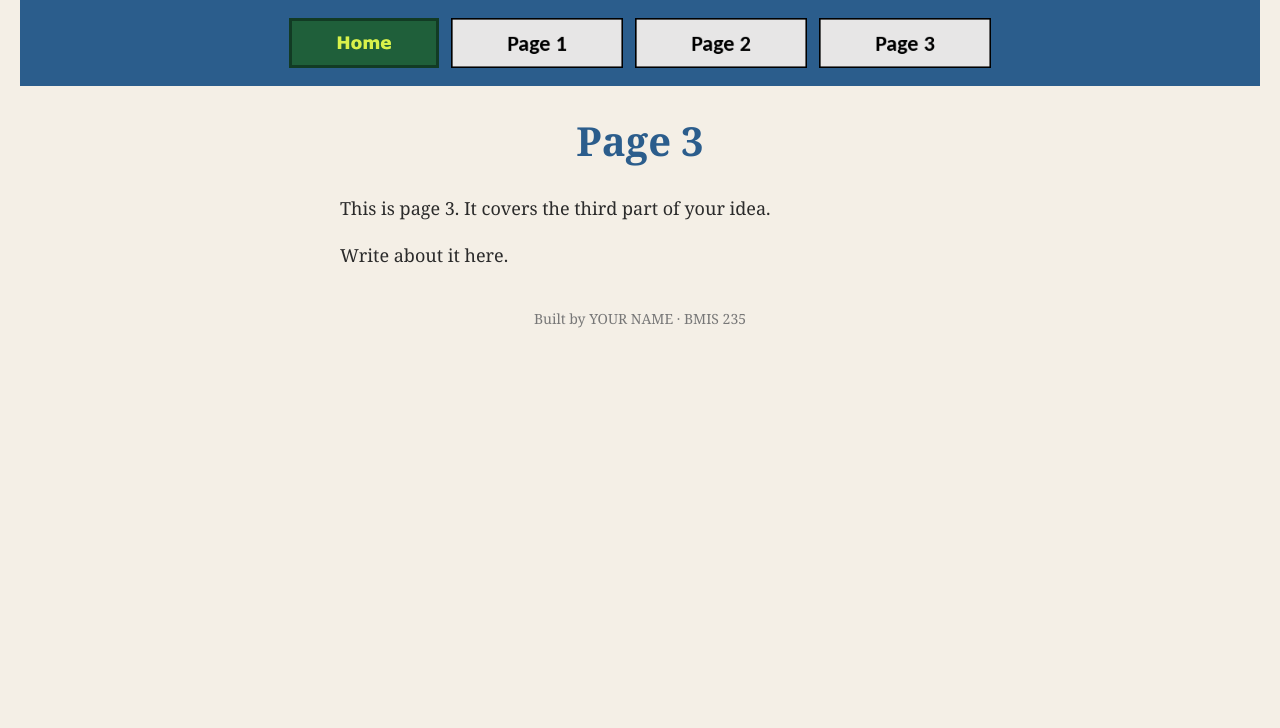
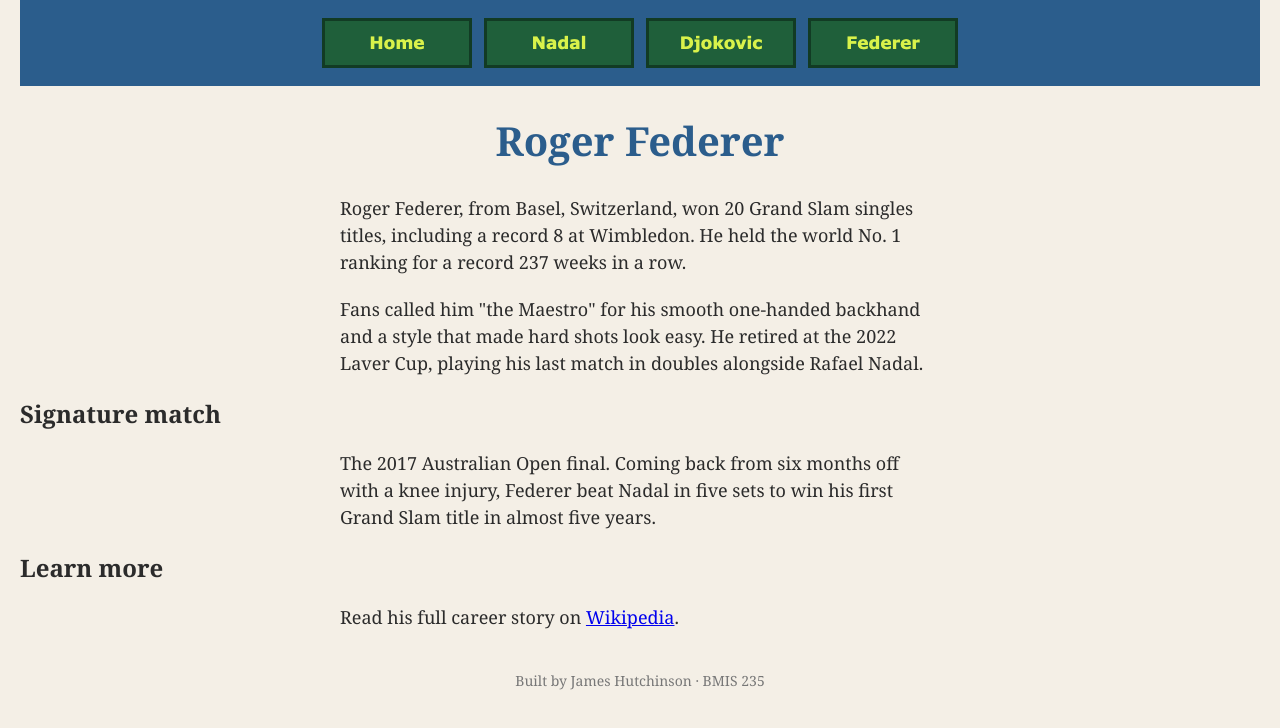
Before and after one commit to JamesHutchinson52/bmis235-html-3, a plain HTML site: page federer.html in a window 1280 px wide. Drawn offline with Linux system fonts and the light colour scheme.

Commit message:
Add Federer page content and new menu

```diff
--- a/federer.html
+++ b/federer.html
@@ -1,14 +1,14 @@
 <!DOCTYPE html>
 <!--
-  Author: YOUR NAME
-  GU username: YOUR-GU-USERNAME
+  Author: James Hutchinson
+  GU username: jhutchinson
   Course: BMIS 235 - HTML-3
 -->
 <html lang="en">
 <head>
 <meta charset="utf-8">
-<meta name="author" content="YOUR NAME">
-<title>Page 3</title>
+<meta name="author" content="James Hutchinson">
+<title>Roger Federer</title>
 
 <!-- this one line connects the page to the stylesheet -->
 <link rel="stylesheet" href="styles.css">
@@ -23,17 +23,23 @@
      ===================================================================== -->
 <nav>
     <a href="index.html"><img src="img/home.png" alt="Home"></a>
-    <a href="page1.html"><img src="img/page1.png" alt="Page 1"></a>
-    <a href="page2.html"><img src="img/page2.png" alt="Page 2"></a>
-    <a href="page3.html"><img src="img/page3.png" alt="Page 3"></a>
+    <a href="nadal.html"><img src="img/nadal.png" alt="Nadal"></a>
+    <a href="djokovic.html"><img src="img/djokovic.png" alt="Djokovic"></a>
+    <a href="federer.html"><img src="img/federer.png" alt="Federer"></a>
 </nav>
 
-<h1>Page 3</h1>
-<p>This is page 3. It covers the third part of your idea.</p>
-<p>Write about it here.</p>
+<h1>Roger Federer</h1>
+<p>Roger Federer, from Basel, Switzerland, won 20 Grand Slam singles titles, including a record 8 at Wimbledon. He held the world No. 1 ranking for a record 237 weeks in a row.</p>
+<p>Fans called him "the Maestro" for his smooth one-handed backhand and a style that made hard shots look easy. He retired at the 2022 Laver Cup, playing his last match in doubles alongside Rafael Nadal.</p>
+
+<h2>Signature match</h2>
+<p>The 2017 Australian Open final. Coming back from six months off with a knee injury, Federer beat Nadal in five sets to win his first Grand Slam title in almost five years.</p>
+
+<h2>Learn more</h2>
+<p>Read his full career story on <a href="https://en.wikipedia.org/wiki/Roger_Federer">Wikipedia</a>.</p>
 
 <!-- Footer: fill in your name -->
-<footer>Built by YOUR NAME &middot; BMIS 235</footer>
+<footer>Built by James Hutchinson &middot; BMIS 235</footer>
 
 </body>
 </html>
```
